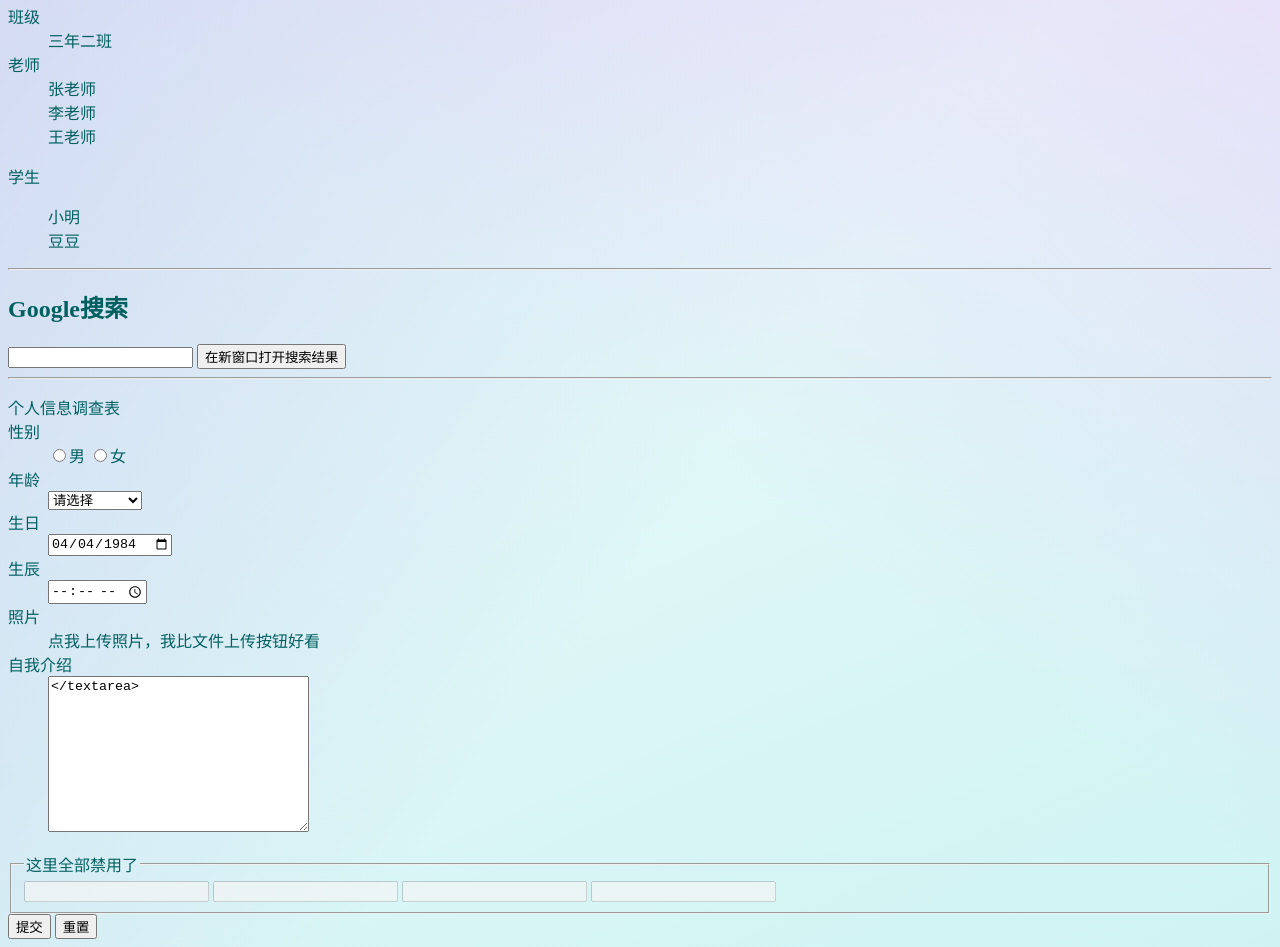
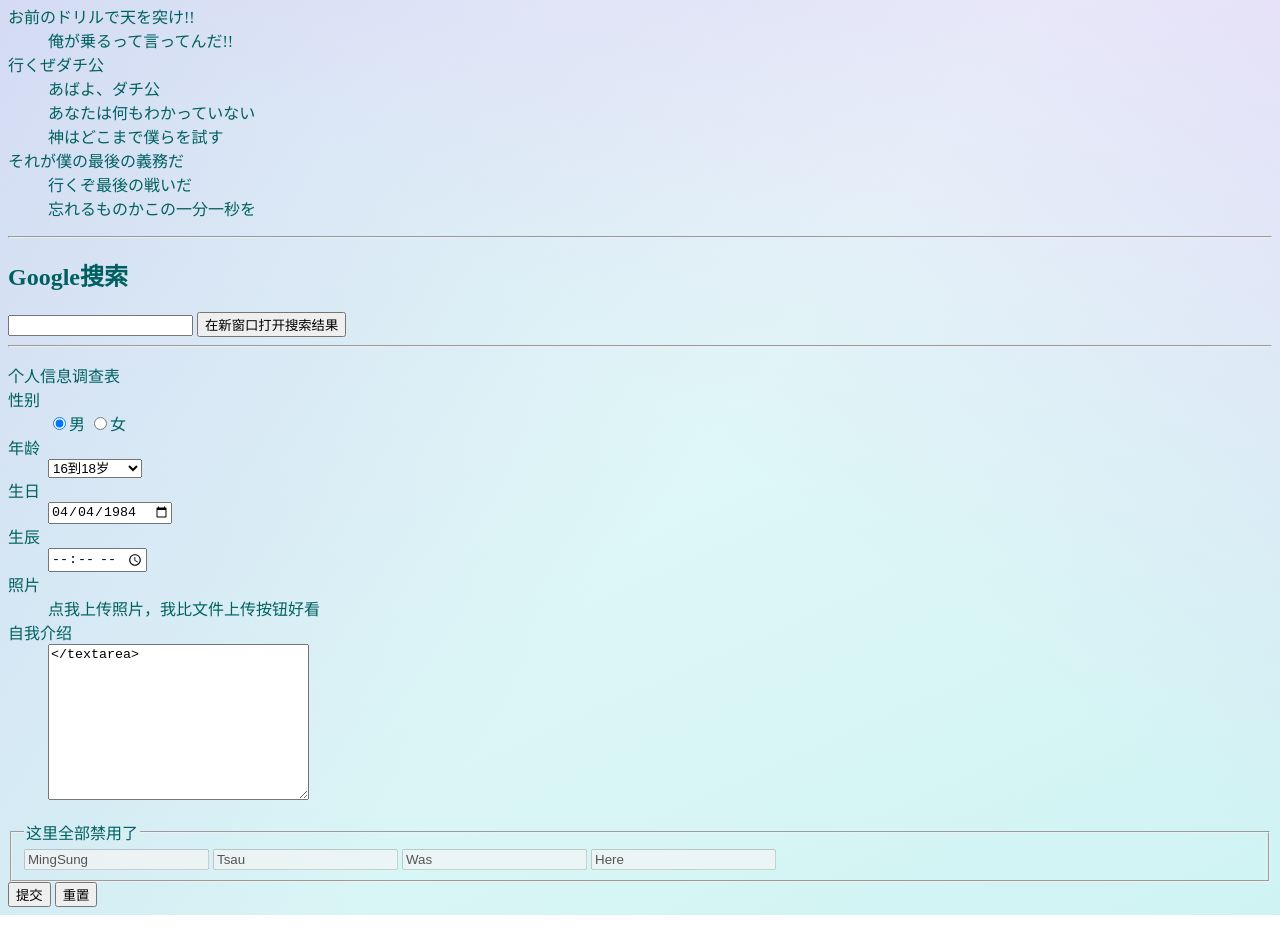
Before and after one commit to kanwakyuudai/miao, a plain HTML site: page html-basic.html in a window 1280 px wide. Shown: the part 1578-2525 px from the top of the page. After the commit the page ends 2493 px from the top, so only its background shows below. Drawn offline with Linux system fonts and the light colour scheme.

Commit message:
add some default values

```diff
--- a/html-basic.html
+++ b/html-basic.html
@@ -76,15 +76,15 @@
   </ul>
   <hr>
   <dl>
-    <dt>班级</dt>
-    <dd>三年二班</dd>
-    <dt>老师</dt>
-    <dd>张老师</dd>
-    <dd>李老师</dd>
-    <dd>王老师</dd>
-    <dl>学生</dl>
-    <dd>小明</dd>
-    <dd>豆豆</dd>
+    <dt>お前のドリルで天を突け!!</dt>
+    <dd>俺が乗るって言ってんだ!!</dd>
+    <dt>行くぜダチ公</dt>
+    <dd>あばよ、ダチ公</dd>
+    <dd>あなたは何もわかっていない</dd>
+    <dd>神はどこまで僕らを試す</dd>
+    <dt>それが僕の最後の義務だ</dt>
+    <dd>行くぞ最後の戦いだ</dd>
+    <dd>忘れるものかこの一分一秒を</dd>
   </dl>
   <hr>
   <h2>Google搜索</h2>
@@ -98,7 +98,7 @@
       <dt>个人信息调查表</dt>
       <dt>性别</dt>
       <dd>
-        <label><input type="radio" name="gender" id="male">男</label>
+        <label><input type="radio" name="gender" id="male" checked>男</label>
         <label><input type="radio" name="gender" id="femal">女</label>
       </dd>
       <dt>年龄</dt>
@@ -111,7 +111,7 @@
           </optgroup>
           <optgroup label="青年">
             <option value="13~15">13到15岁</option>
-            <option value="16~18">16到18岁</option>
+            <option value="16~18" selected>16到18岁</option>
           </optgroup>
           <optgroup label="少年">
             <option value="1~6">1到6岁</option>
@@ -133,15 +133,15 @@
       </dd>
       <dt>自我介绍</dt>
       <dd>
-        <textarea name="self-intrp" id="" cols="30" rows="10">&lt;/textarea></textarea>
+        <textarea name="self-intro" id="" cols="30" rows="10">&lt;/textarea></textarea>
       </dd>
     </dl>
     <fieldset disabled>
       <legend>这里全部禁用了</legend>
-      <input type="text">
-      <input type="text">
-      <input type="text">
-      <input type="text">
+      <input type="text" value="MingSung">
+      <input type="text" value="Tsau">
+      <input type="text" value="Was">
+      <input type="text" value="Here">
     </fieldset>
     <button type="submit">提交</button>
     <button type="reset">重置</button>
```
